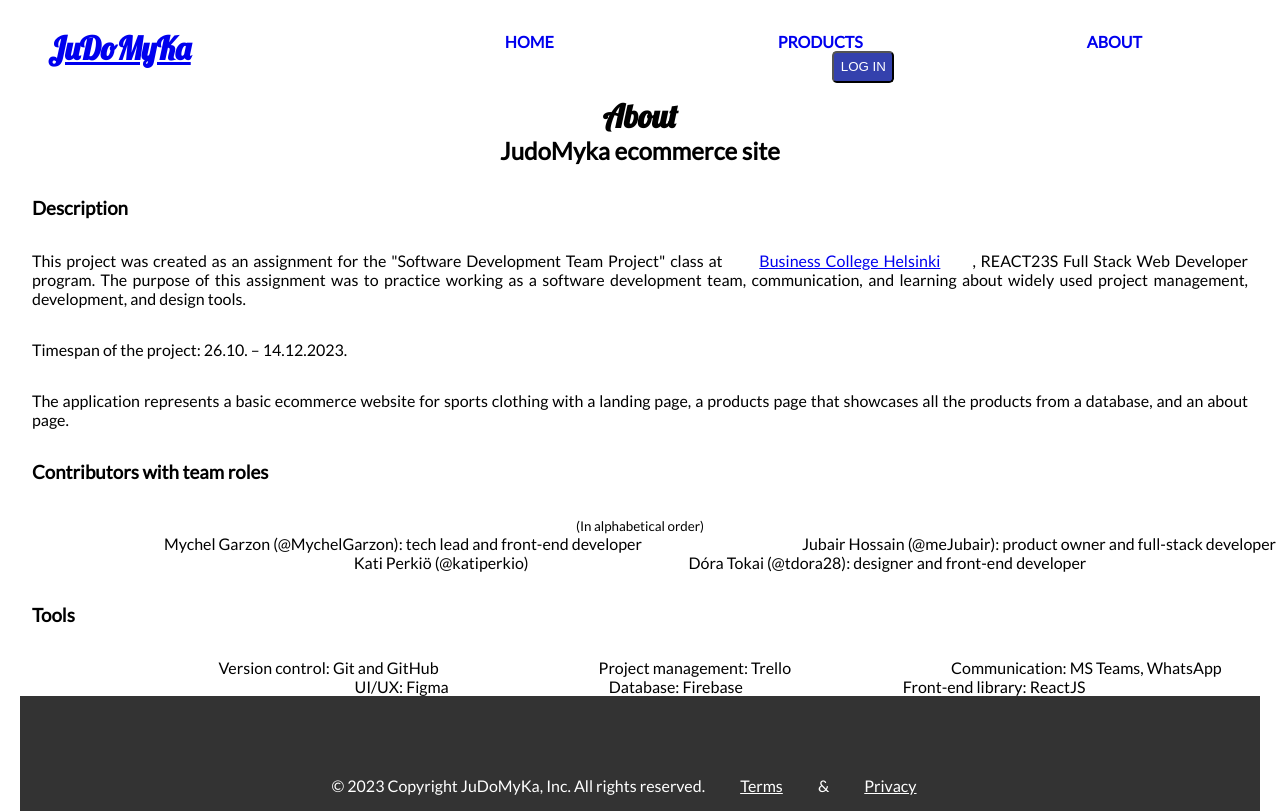
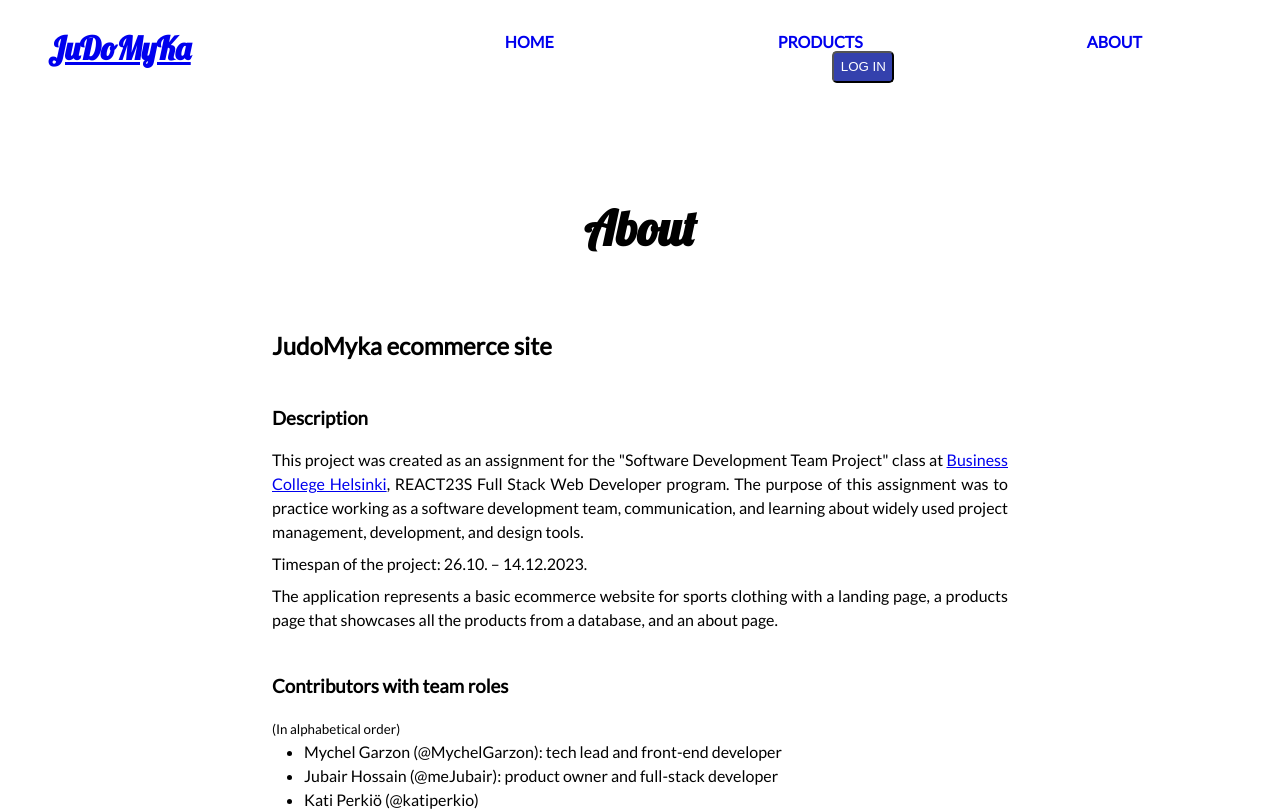
Before and after one commit to MychelGarzon/team6, a React (Vite) app: page /about in a window 1280 px wide. Shown: the top 811 px of the page. Built offline with nearby package versions, Linux system fonts and the light colour scheme.

Commit message:
Trello #38: Fix About page layout issues

```diff
--- a/src/index.css
+++ b/src/index.css
@@ -304,33 +304,6 @@ a {
   .card__img {
     height: 300px;
   }
-
-  /* About page */
-  .about-main {
-    max-width: 800px;
-    margin: 2rem auto;
-    padding: 2rem;
-    text-align: left;
-    line-height: 1.5;
-  }
-  .about-title {
-    margin: 2rem 0 4rem;
-    font-size: 3rem;
-    text-align: center;
-  }
-  .about-main h2 {
-    margin-bottom: 2rem;
-  }
-  .about-main h3 {
-    margin-top: 2.5rem;
-    margin-bottom: 1rem;
-  }
-  .about-main p {
-    margin-bottom: 0.5rem;
-  }
-  .about-main li {
-    margin-left: 2rem;
-  }
 }
 /*navigation responsive*/
 @media (max-width: 1200px) {
@@ -403,7 +376,6 @@ a {
   width: 100%;
 }
 
-
 /* Overriding slick slide's styling*/
 .slick-slide {
   height: inherit !important;
@@ -416,11 +388,41 @@ a {
 
 .slick-track {
   display: flex !important;
-
 }
 
-.slick-track div{
+.slick-track div {
   margin: 0 0.5rem;
 }
 
 /* Product Carousel ends */
+
+/* About page */
+.about-main {
+  max-width: 800px;
+  margin: 2rem auto;
+  padding: 2rem;
+  text-align: left;
+  line-height: 1.5;
+}
+.about-title {
+  margin: 2rem 0 4rem;
+  font-size: 3rem;
+  text-align: center;
+}
+.about-main h2 {
+  margin: 0 0 2rem;
+}
+.about-main h3 {
+  margin: 2.5rem 0 1rem;
+}
+.about-main p {
+  margin: 0 0 0.5rem;
+}
+.about-main a {
+  margin: 0;
+}
+.about-list li {
+  display: list-item;
+  margin: 0 0 0 2rem;
+}
+/* About page ends */
--- a/src/routes/About.jsx
+++ b/src/routes/About.jsx
@@ -19,14 +19,14 @@ function About() {
       <p>The application represents a basic ecommerce website for sports clothing with a landing page, a products page that showcases all the products from a database, and an about page.</p>
       <h3>Contributors with team roles</h3>
       <small>(In alphabetical order)</small>
-      <ul>
+      <ul className="about-list">
         <li>Mychel Garzon (@MychelGarzon): tech lead and front-end developer</li>
         <li>Jubair Hossain (@meJubair): product owner and full-stack developer</li>
         <li>Kati Perkiö (@katiperkio)</li>
         <li>Dóra Tokai (@tdora28): designer and front-end developer</li>
       </ul>
       <h3>Tools</h3>
-      <ul>
+      <ul className="about-list">
         <li>Version control: Git and GitHub</li>
         <li>Project management: Trello</li>
         <li>Communication: MS Teams, WhatsApp</li>
```
